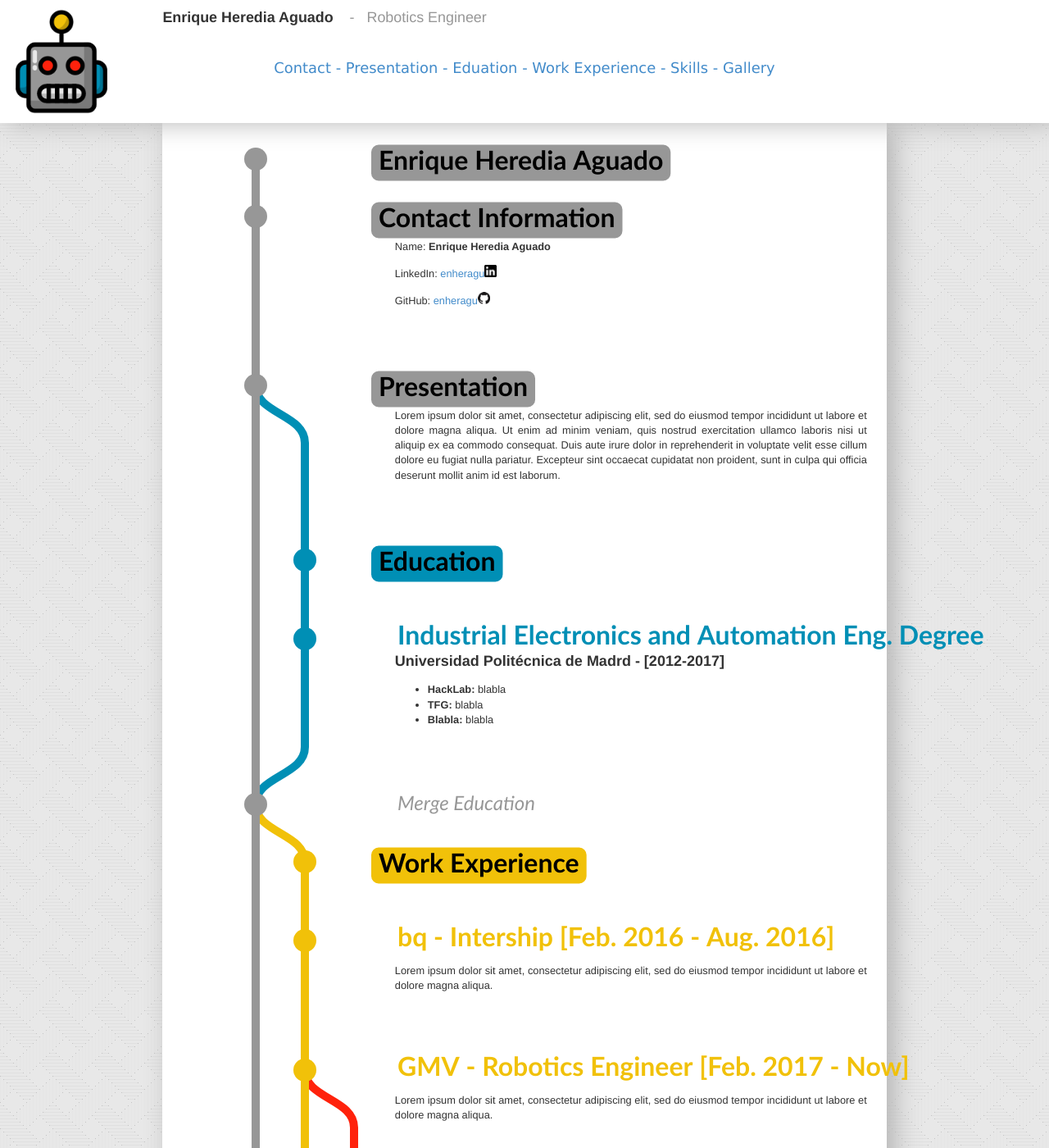
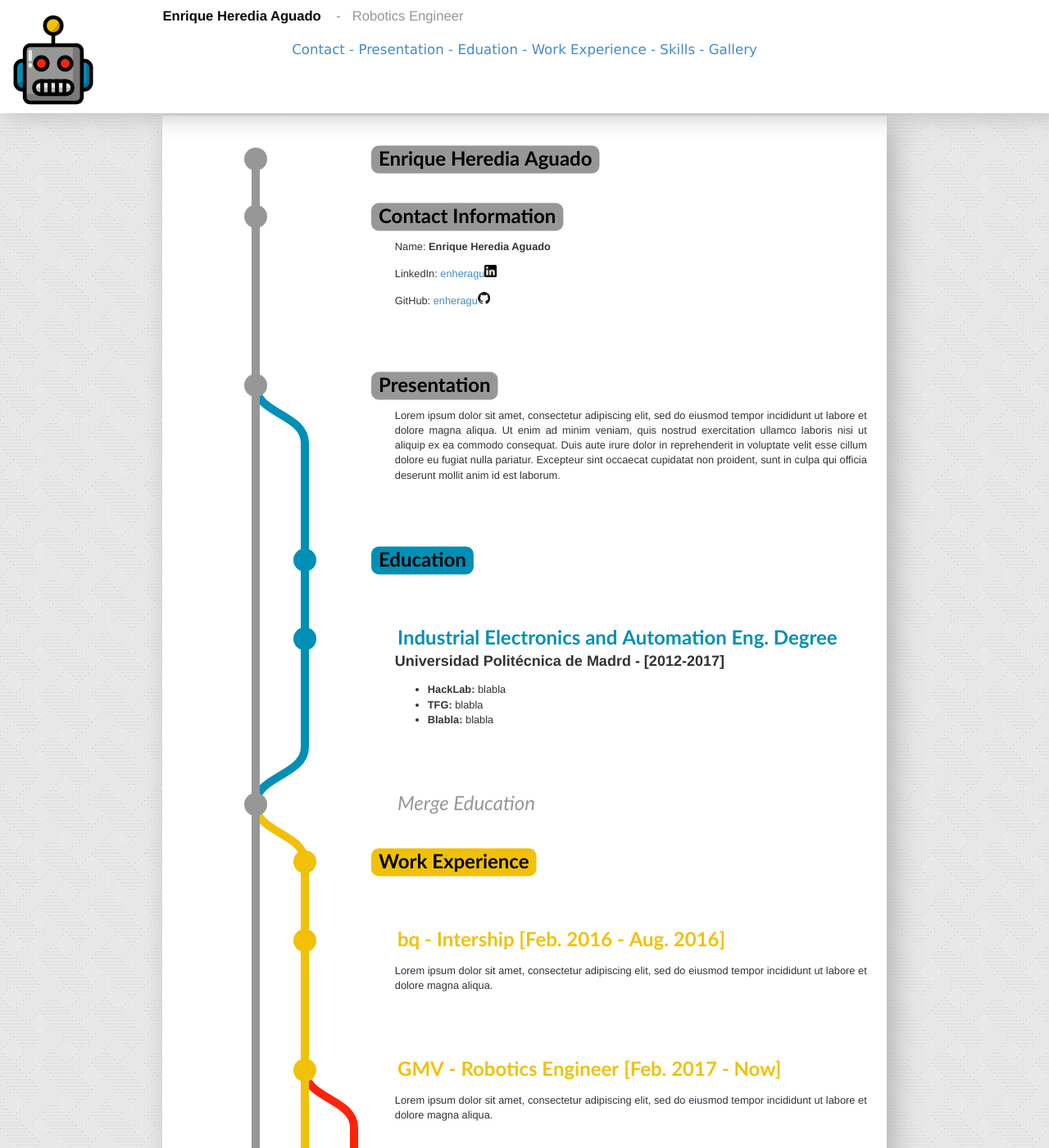
Before and after one commit to enheragu/_enheragu_github_io, a Jekyll site: the page built from index.md, in a window 1280 px wide and 1400 px high. Shown: the whole window at 82% size. Built offline with Jekyll 4.4.1, drawn with Linux system fonts in a browser that asks for light colours; nearby versions of some CDN libraries.

Commit message:
Add link to init in name and robot image in default layout
Relative url in href in default layour starting with slash

Update to target #top in href to pages

Update with debug message for gallery link

css and js all in default. Switch to absolute links instead of relative_url

Update layouts

Update size of objects and max-width of nav to 100%

Update with debug. Reorder nav to check

Put link out of nav to check

comment js function than overrides click behaviour on nav objs

```diff
--- a/_config.yml
+++ b/_config.yml
@@ -1,10 +1,2 @@
-
 name: enheragu cv
-
-url: https://enheragu.github.io/
-
-# Site name
 title: Enrique Heredia Aguado
-
-# Images to load in Gallery
-gallery_image_paths: [""]
--- a/_layouts/default.html
+++ b/_layouts/default.html
@@ -4,25 +4,31 @@
     <head>
         <meta charset="UTF-8" />
         <title>{{ page.title }} | {{ site.title }}</title>
-        <link id="favicon" rel="shortcut icon" type="image/png" href={{ "/img/robot.png" | relative_url }} />
-        <link rel="stylesheet" type="text/css" href={{ "/css/index.css" | relative_url }} />
-        <link rel="stylesheet" type="text/css" href={{ "/css/gitgraph.css" | relative_url }} />
+        <link id="favicon" rel="shortcut icon" type="image/png" href={{ "/img/robot.png" | absolute_url }} />
+        <link rel="stylesheet" type="text/css" href={{ "/css/index.css" | absolute_url }} />
+        <link rel="stylesheet" type="text/css" href={{ "/css/gitgraph.css" | absolute_url }} />
+        <link rel="stylesheet" type="text/css" href= {{ "/css/gallery.css" | absolute_url }} />
     </head>
 
     <header>
-        <img src="./img/robot.png" alt="cool robot logo" height="150" align="left" />
+        <a href={{ "/index#top" | absolute_url }}>
+            <img src="./img/robot.png" alt="cool robot logo" height="130" align="left" />
+        </a>
 
-        <h1 style="margin-left:15.5%;"><strong>Enrique Heredia Aguado</strong>
-            <font color="#979797" style="font-weight:normal;">&nbsp;&nbsp;&nbsp;-&nbsp;&nbsp;&nbsp;Robotics Engineer</font>
-        </h1>
+        <a href={{ "/index#top" | absolute_url }}>
+            <h1 style="margin-left:15.5%;">
+                <font color="#0A0A0A" style="font-weight:bold;">Enrique Heredia Aguado</font>
+                <font color="#979797" style="font-weight:normal;">&nbsp;&nbsp;&nbsp;-&nbsp;&nbsp;&nbsp;Robotics Engineer</font>
+            </h1>
+        </a>
 
         <nav>
-            <a href={{ "index#detail-contact" | relative_url }} id="nav-contact">Contact</a>
-            <a href={{ "index#detail-presentation" | relative_url }} id="nav-presentation">Presentation</a>
-            <a href={{ "index#detail-education" | relative_url }} id="nav-education">Eduation</a>
-            <a href={{ "index#detail-work" | relative_url }} id="nav-work">Work Experience</a>
-            <a href={{ "index#detail-skills" | relative_url }} id="nav-skills">Skills</a>
-            <a href={{ "gallery" | relative_url }} >Gallery</a>
+            <a href={{ "/index#detail-contact" | absolute_url }} id="nav-contact">Contact</a>
+            <a href={{ "/index#detail-presentation" | absolute_url }} id="nav-presentation">Presentation</a>
+            <a href={{ "/index#detail-education" | absolute_url }} id="nav-education">Eduation</a>
+            <a href={{ "/index#detail-work" | absolute_url }} id="nav-work">Work Experience</a>
+            <a href={{ "/index#detail-skills" | absolute_url }} id="nav-skills">Skills</a>
+            <a href={{ "/gallery#top" | absolute_url }} id="nav-gallery">Gallery</a>
         </nav>
     </header>
 
@@ -32,7 +38,8 @@
     <!-- Scripts -->
     <script src="//ajax.googleapis.com/ajax/libs/jquery/1.10.2/jquery.min.js"></script>
     <script src="https://cdn.rawgit.com/google/code-prettify/master/loader/run_prettify.js"></script>
-    <script src={{ "/js/gitgraph.1.0.0.min.js" | relative_url }}></script>
-    <script src={{ "/js/index.js" | relative_url }}></script>
+    <script src={{ "/js/gitgraph.1.0.0.min.js" | absolute_url }}></script>
+    <script src={{ "/js/index.js" | absolute_url }}></script>
+    <script src={{ "/js/gallery.js" | absolute_url }} ></script>
 
 </html>
--- a/css/index.css
+++ b/css/index.css
@@ -94,9 +94,9 @@
   top: 0px;
   left: 0px;
   margin: auto;
-  margin-top: 2em;
+  margin-top: 1em;
   margin-bottom: 0.5em;
-  font-size: 1.4vw;
+  font-size: 1.3vw;
   font-family: verdana;
   text-align: center;
 }
@@ -111,7 +111,7 @@
 }
 
 
-@media screen and (max-width: 600px) {
+@media screen and (max-width: 100%) {
   nav {
     width: auto;
     margin: 0;
@@ -144,7 +144,7 @@
 
 h1 {
   /* display: block; */
-  font-size: 1.4vw;
+  font-size: 1.3vw;
   margin-top: 0.5em;
   margin-bottom: 0.5em;
   margin-right: 0;
--- a/js/index.js
+++ b/js/index.js
@@ -14,8 +14,8 @@
   author: "",
 });
 
-gitgraph.template.commit.message.font = "bold xx-large Calibri";
-gitgraph.template.commit.tag.font = "bold xx-large Calibri";
+gitgraph.template.commit.message.font = "bold x-large Calibri";
+gitgraph.template.commit.tag.font = "bold x-large Calibri";
 var message_merge = "italic x-large Calibri";
 gitgraph.template.commit.message.displayBranch = false;
 gitgraph.template.commit.message.displayHash = false;
@@ -83,15 +83,15 @@
   var head = $("header");
 
   // Links
-  $("nav a").click(function(event) {
-    event.preventDefault();
-    var margintop = parseInt($("section").css("marginTop"), 10) - 170;
-    var position =
-      $("#detail-" + event.target.id.split("-")[1]).position().top -
-      margintop -
-      30;
-    $("html, body").animate({ scrollTop: position });
-  });
+  // $("nav a").click(function(event) {
+  //   event.preventDefault();
+  //   var margintop = parseInt($("section").css("marginTop"), 10) - 170;
+  //   var position =
+  //     $("#detail-" + event.target.id.split("-")[1]).position().top -
+  //     margintop -
+  //     30;
+  //   $("html, body").animate({ scrollTop: position });
+  // });
 
   // Header hide/show on scroll
   win.onscroll(function(event) {
```
Also changed, not shown: gallery.md (+2 -3 lines), js/gitgraph.1.0.0.min.js.
